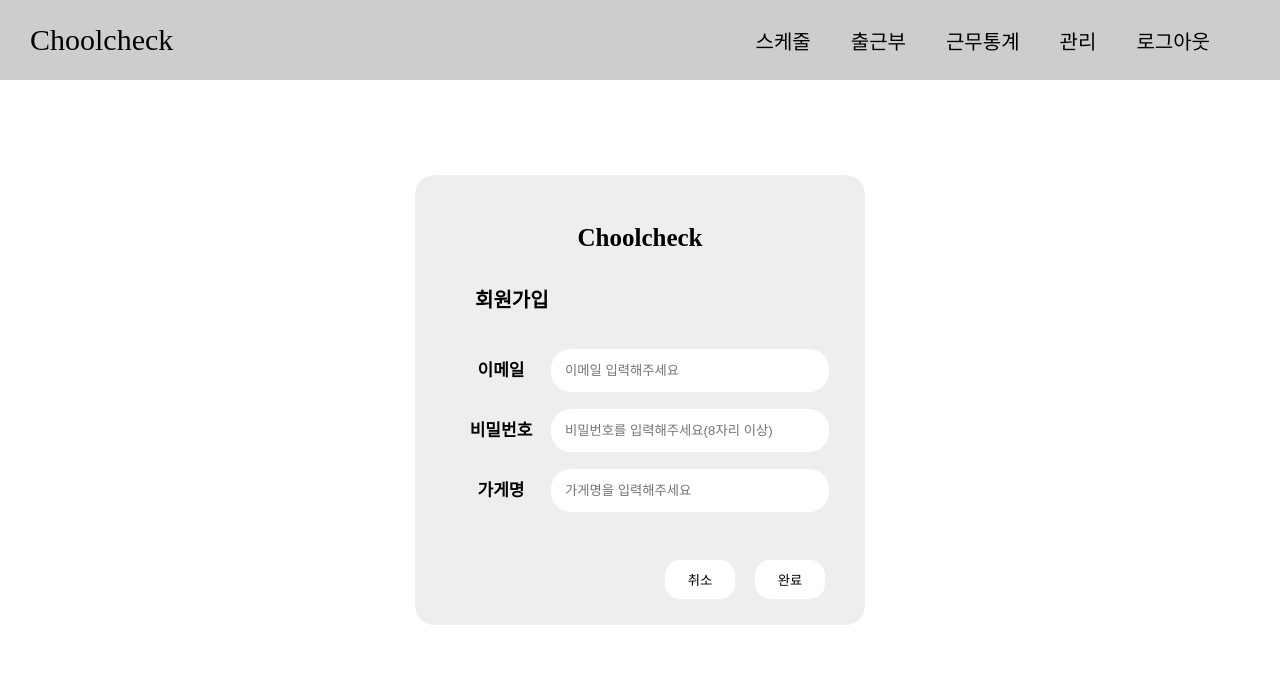
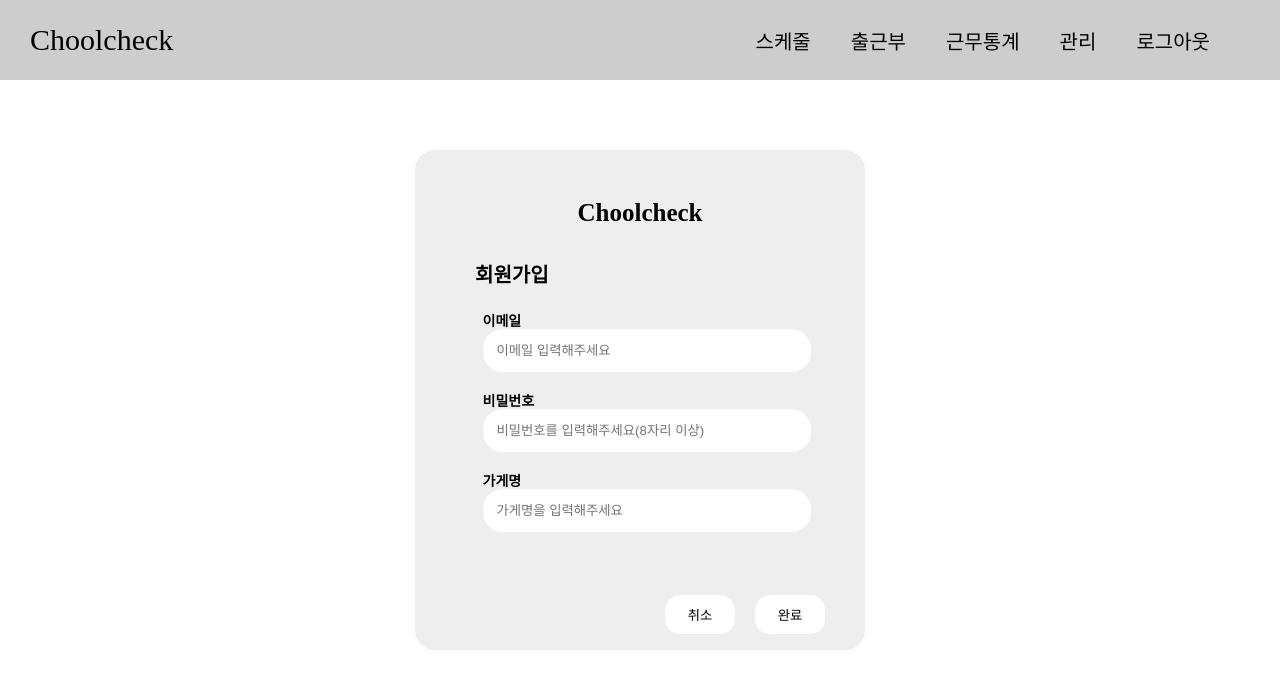
Before and after one commit to ChoolCheck/frontend, a React (Create React App) app: page /signup in a window 1280 px wide. Shown: the top 688 px of the page. Built offline with nearby package versions, Linux system fonts and the light colour scheme; a web font is replaced by a local one.

Commit message:
update signup

```diff
--- a/src/api/auth.tsx
+++ b/src/api/auth.tsx
@@ -1,11 +1,13 @@
 import axios from "axios";
 import { config } from "../static/config";
-import { useNavigate } from "react-router-dom";
+import { NavigateFunction, useNavigate } from "react-router-dom";
 import * as type from "./type";
 
-export async function LoginApi({ email, password }: type.apiLoginProps) {
-  const navigate = useNavigate();
-
+export async function LoginApi({
+  email,
+  password,
+  navigate,
+}: type.apiLoginProps) {
   await axios({
     method: "POST",
     url: `${config.api}/login`,
@@ -15,8 +17,9 @@ export async function LoginApi({ email, password }: type.apiLoginProps) {
     data: { email: email, password: password },
   })
     .then((res) => {
-      localStorage.setItem("access_token", res.data.token);
-      navigate("/");
+      localStorage.setItem("token", "dkanrjsksnfmsrjek");
+      // localStorage.setItem("access_token", res.data.token);
+      navigate("/calendar");
     })
     .catch((err) => {
       window.alert("로그인에 실패했습니다.");
@@ -28,9 +31,8 @@ export async function SignupApi({
   email,
   password,
   storeName,
+  navigate,
 }: type.apiSignupProps) {
-  const navigate = useNavigate();
-
   await axios({
     method: "POST",
     url: `${config.api}/signup`,
@@ -49,8 +51,7 @@ export async function SignupApi({
     });
 }
 
-export async function LogoutApi() {
-  const navigate = useNavigate();
+export async function LogoutApi(navigate: NavigateFunction) {
   console.log("로그아웃");
 
   // await axios({
@@ -70,9 +71,7 @@ export async function LogoutApi() {
   //   });
 }
 
-export async function IsTokenExpiredApi() {
-  const navigate = useNavigate();
-
+export async function IsTokenExpiredApi(navigate: NavigateFunction) {
   const token = localStorage.getItem("token");
   if (token == undefined || token == null) {
     console.log("토큰이 만료되었습니다. 다시 로그인해주세요.");
--- a/src/api/type.ts
+++ b/src/api/type.ts
@@ -1,10 +1,14 @@
+import { NavigateFunction } from "react-router-dom";
+
 export interface apiLoginProps {
   email: string;
   password: string;
+  navigate: NavigateFunction;
 }
 
 export interface apiSignupProps {
   email: string;
   password: string;
   storeName: string;
+  navigate: NavigateFunction;
 }
--- a/src/components/common/Navigation.tsx
+++ b/src/components/common/Navigation.tsx
@@ -30,7 +30,7 @@ const Navigation = () => {
         <button onClick={() => navigate("/workcheck")}>출근부</button>
         <button onClick={() => navigate("/Statistics")}>근무통계</button>
         <button onClick={() => navigate("/manage")}>관리</button>
-        <button onClick={() => LogoutApi()}>로그아웃</button>
+        <button onClick={() => LogoutApi(navigate)}>로그아웃</button>
       </div>
     </div>
   );
--- a/src/page/login/Login.tsx
+++ b/src/page/login/Login.tsx
@@ -39,9 +39,7 @@ const Login = () => {
     if (email == "") window.alert("이메일을 입력해주세요");
     else if (password == "") window.alert("비밀번호를 입력해주세요");
     else {
-      // LoginApi(form);
-      localStorage.setItem("token", "dkanrjsksnfmsrjek");
-      navigate("/calendar");
+      LoginApi({ email, password, navigate });
     }
   };
 
--- a/src/page/signup/Signup.tsx
+++ b/src/page/signup/Signup.tsx
@@ -1,4 +1,4 @@
-import React, { useState, useEffect } from "react";
+import React, { useState, useEffect, useCallback } from "react";
 import { useNavigate } from "react-router-dom";
 import SignupView from "./SignupView";
 import { SignupApi } from "../../api/auth";
@@ -14,12 +14,68 @@ const Signup = () => {
 
   const { email, password, storeName } = form;
 
-  const onChangeForm = (e: React.ChangeEvent<HTMLInputElement>) => {
-    const { name, value } = e.target;
+  //오류메시지 상태저장
+  const [storeNameMessage, setStoreNameMessage] = useState("");
+  const [emailMessage, setEmailMessage] = useState("");
+  const [passwordMessage, setPasswordMessage] = useState("");
+
+  // 유효성 검사
+  const [isStoreName, setIsStoreName] = useState(false);
+  const [isEmail, setIsEmail] = useState(false);
+  const [isPassword, setIsPassword] = useState(false);
+
+  const emailRegex =
+    /([\w-.]+)@((\[[0-9]{1,3}\.[0-9]{1,3}\.[0-9]{1,3}\.)|(([\w-]+\.)+))([a-zA-Z]{2,4}|[0-9]{1,3})(\]?)$/;
+  const passwordRegex = /^(?=.*[a-zA-Z])(?=.*[!@#$%^*+=-])(?=.*[0-9]).{8,25}$/;
+
+  const onChangeForm = (name: string, value: string) => {
+    // console.log(form + name + ":name " + value + " : value");
+    console.log(form);
+
     setForm({
       ...form,
       [name]: value,
     });
+  };
+
+  // 이메일
+  const onChangeEmail = (e: React.ChangeEvent<HTMLInputElement>) => {
+    onChangeForm(e.target.name, e.target.value);
+    console.log(form);
+
+    if (!emailRegex.test(e.target.value)) {
+      setEmailMessage("이메일 형식이 틀렸습니다.");
+      setIsEmail(false);
+    } else {
+      setEmailMessage("올바른 이메일 형식이에요 : )");
+      setIsEmail(true);
+    }
+  };
+
+  const onChangePassword = (e: React.ChangeEvent<HTMLInputElement>) => {
+    onChangeForm(e.target.name, e.target.value);
+
+    if (!passwordRegex.test(e.target.value)) {
+      setPasswordMessage(
+        "숫자+영문자+특수문자 조합으로 8자리 이상 입력해주세요."
+      );
+      setIsPassword(false);
+    } else {
+      setPasswordMessage("안전한 비밀번호입니다 :)");
+      setIsPassword(true);
+    }
+  };
+
+  // 이름
+  const onChangeStoreName = (e: React.ChangeEvent<HTMLInputElement>) => {
+    onChangeForm(e.target.name, e.target.value);
+    if (e.target.value.length < 2 || e.target.value.length > 5) {
+      setStoreNameMessage("2글자 이상 5글자 미만으로 입력해주세요.");
+      setIsStoreName(false);
+    } else {
+      setStoreNameMessage("올바른 이름 형식입니다 :)");
+      setIsStoreName(true);
+    }
   };
 
   const onCancleSignup = () => {
@@ -33,7 +89,7 @@ const Signup = () => {
     else if (password == "") window.alert("비밀번호를 입력해주세요");
     else if (storeName == "") window.alert("가게명을 입력해주세요");
     else {
-      SignupApi(form);
+      SignupApi({ email, password, storeName, navigate });
     }
   };
 
@@ -42,9 +98,17 @@ const Signup = () => {
       email={email}
       password={password}
       storeName={storeName}
+      storeNameMessage={storeNameMessage}
+      emailMessage={emailMessage}
+      passwordMessage={passwordMessage}
+      isEmail={isEmail}
+      isPassword={isPassword}
+      isStoreName={isStoreName}
       onCancleSignup={onCancleSignup}
-      onChangeForm={onChangeForm}
       onSubmitForm={onSubmitForm}
+      onChangeEmail={onChangeEmail}
+      onChangePassword={onChangePassword}
+      onChangeStoreName={onChangeStoreName}
     ></SignupView>
   );
 };
--- a/src/page/signup/SignupView.tsx
+++ b/src/page/signup/SignupView.tsx
@@ -6,9 +6,17 @@ const SignupView = ({
   email,
   password,
   storeName,
+  emailMessage,
+  passwordMessage,
+  storeNameMessage,
+  isEmail,
+  isPassword,
+  isStoreName,
   onCancleSignup,
-  onChangeForm,
   onSubmitForm,
+  onChangeEmail,
+  onChangePassword,
+  onChangeStoreName,
 }: type.signupProps) => {
   const navigate = useNavigate();
 
@@ -17,36 +25,46 @@ const SignupView = ({
       <div className="Signup-inputContainer">
         <h1 className="Signup-TopHeader">Choolcheck</h1>
         <h2 className="Signup-Header">회원가입</h2>
-        <p>
-          <span className="Signup-EmailHeader">이메일</span>
+        <div className="Signup-Email">
+          <p className="Signup-EmailHeader">이메일</p>
           <input
             className="Signup-inputEmail"
             placeholder="이메일 입력해주세요"
-            onChange={onChangeForm}
+            onChange={onChangeEmail}
             name="email"
             type="email"
           />
-        </p>
-        <p>
-          <span className="Signup-PasswordHeader">비밀번호</span>
+
+          <p className={`message-${isEmail ? "success" : "error"}`}>
+            {emailMessage}
+          </p>
+        </div>
+        <div className="Signup-Password">
+          <p className="Signup-PasswordHeader">비밀번호</p>
           <input
             className="Signup-inputPassword"
             placeholder="비밀번호를 입력해주세요(8자리 이상)"
-            onChange={onChangeForm}
+            onChange={onChangePassword}
             name="password"
             type="password"
           />
-        </p>
-        <p>
-          <span className="Signup-StoreNameHeader">가게명</span>
+          <p className={`message-${isPassword ? "success" : "error"}`}>
+            {passwordMessage}
+          </p>
+        </div>
+        <div className="Signup-StoreName">
+          <p className="Signup-StoreNameHeader">가게명</p>
           <input
-            className="Signup-inputPassword"
+            className="Signup-inputStoreName"
             placeholder="가게명을 입력해주세요"
-            onChange={onChangeForm}
+            onChange={onChangeStoreName}
             name="storeName"
             type="text"
           />
-        </p>
+          <p className={`message-${isStoreName ? "success" : "error"}`}>
+            {storeNameMessage}
+          </p>
+        </div>
         <button
           type="button"
           className="Signup-signupButton"
--- a/src/page/signup/sign.css
+++ b/src/page/signup/sign.css
@@ -14,7 +14,7 @@ body {
   transform: translate(-50%, -50%);
 
   width: 450px;
-  height: 450px;
+  height: 500px;
   border-radius: 20px;
   background-color: rgba(238, 238, 238);
   font-family: "nanum-regular";
@@ -30,29 +30,51 @@ body {
   font-size: 20px;
   margin: 0 0 30px 60px;
 }
-.Signup-inputContainer > p {
-  display: flex;
-  height: 60px;
+
+.Signup-Email,
+.Signup-Password,
+.Signup-StoreName {
+  height: 80px;
+  width: 70%;
   margin: 0 auto;
   justify-content: center;
   align-items: center;
+}
+.Signup-Email > p,
+.Signup-Password > p,
+.Signup-StoreName > p {
 }
 
 .Signup-EmailHeader,
 .Signup-PasswordHeader,
 .Signup-StoreNameHeader {
-  font-size: 17px;
-  width: 100px;
+  font-size: 14px;
+  text-align: left;
+  width: 60px;
 }
 
 .Signup-inputEmail,
-.Signup-inputPassword {
-  width: 250px;
+.Signup-inputPassword,
+.Signup-inputStoreName {
+  width: 300px;
   padding: 13px;
   border: 1px solid rgb(255, 255, 255, 0);
   border-radius: 20px;
 }
 
+.message-success {
+  padding: 3px;
+
+  font-size: 13px;
+  color: rgb(146, 146, 146);
+  width: 300px;
+}
+.message-error {
+  padding: 3px;
+  font-size: 12px;
+  color: rgb(214, 29, 29);
+  width: 100%;
+}
 .Signup-cancleButton,
 .Signup-signupButton {
   float: right;
```
Also changed, not shown: src/page/signup/type.ts (+9 -1 lines).
